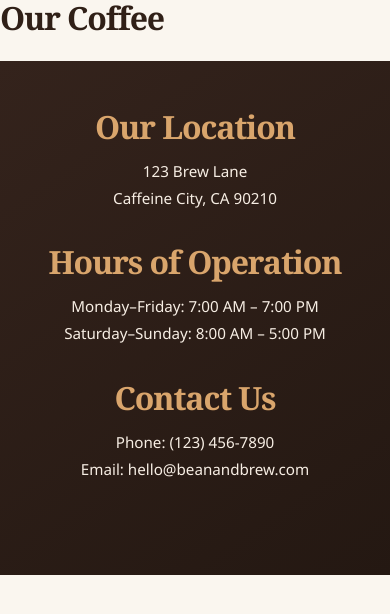
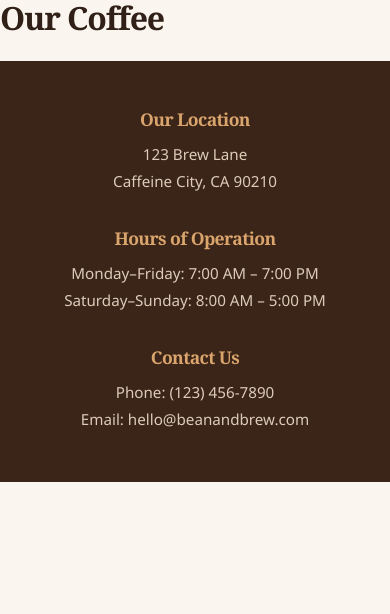
Before and after one commit to kabilhussain/N8NTestProject, a React (Vite) app in the folder my-react-app/: page /products in a window 390 px wide. Shown: the top 614 px of the page. Built offline with nearby package versions, Linux system fonts and the light colour scheme.

Commit message:
feat: Style footer information in a centered responsive row  (#14)

```diff
--- a/my-react-app/src/components/Footer.css
+++ b/my-react-app/src/components/Footer.css
@@ -1,20 +1,19 @@
 :root {
-  --footer-coffee: #34231c;
-  --footer-coffee-deep: #241812;
-  --footer-cream: #f5eee4;
-  --footer-muted: #d2c1af;
-  --footer-caramel: #c28a55;
+  --footer-bg: var(--coffee-espresso, #38251b);
+  --footer-text: var(--coffee-cream, #faf6ef);
+  --footer-muted: #ddcbb7;
+  --footer-accent: #d6a77a;
 }
 
 footer,
 .site-footer,
 .footer {
-  position: relative;
-  overflow: hidden;
-  padding: clamp(3rem, 7vw, 5rem) 1.5rem 1.5rem;
-  color: var(--footer-cream);
-  background: linear-gradient(145deg, var(--footer-coffee), var(--footer-coffee-deep));
-  font-family: inherit;
+  box-sizing: border-box;
+  width: 100%;
+  padding: 3.5rem 1.5rem 1.5rem;
+  background: var(--footer-bg);
+  color: var(--footer-text);
+  text-align: center;
 }
 
 footer *,
@@ -23,286 +22,130 @@ footer *,
   box-sizing: border-box;
 }
 
+footer .footer-content,
+footer .footer-info,
+footer .footer-details,
+footer .footer-columns,
+.site-footer .footer-content,
+.site-footer .footer-info,
+.site-footer .footer-details,
+.site-footer .footer-columns,
+.footer .footer-content,
+.footer .footer-info,
+.footer .footer-details,
+.footer .footer-columns {
+  display: grid;
+  grid-template-columns: repeat(3, minmax(0, 1fr));
+  align-items: start;
+  gap: 2rem;
+  width: min(100%, 1100px);
+  margin: 0 auto;
+}
+
+footer .footer-section,
+footer .footer-column,
+.site-footer .footer-section,
+.site-footer .footer-column,
+.footer .footer-section,
+.footer .footer-column {
+  min-width: 0;
+  text-align: center;
+}
+
+footer h2,
+footer h3,
+footer h4,
+.site-footer h2,
+.site-footer h3,
+.site-footer h4,
+.footer h2,
+.footer h3,
+.footer h4 {
+  margin: 0 0 0.9rem;
+  color: var(--footer-accent);
+  font-size: 1.1rem;
+  font-weight: 700;
+}
+
+footer p,
+footer address,
+.site-footer p,
+.site-footer address,
+.footer p,
+.footer address {
+  margin: 0.35rem 0;
+  color: var(--footer-muted);
+  font-size: 0.95rem;
+  line-height: 1.7;
+  font-style: normal;
+  overflow-wrap: anywhere;
+}
+
 footer a,
 .site-footer a,
 .footer a {
-  color: inherit;
+  color: var(--footer-muted);
   text-decoration: none;
-  transition: color 180ms ease, opacity 180ms ease;
+  transition: color 180ms ease;
 }
 
 footer a:hover,
+footer a:focus-visible,
 .site-footer a:hover,
-.footer a:hover {
-  color: #e5b47d;
+.site-footer a:focus-visible,
+.footer a:hover,
+.footer a:focus-visible {
+  color: var(--footer-accent);
 }
 
-footer a:focus-visible,
-.site-footer a:focus-visible,
-.footer a:focus-visible {
-  outline: 2px solid #e5b47d;
-  outline-offset: 4px;
-  border-radius: 2px;
-}
-
-.footer-container,
-.footer-inner,
-.footer-content {
-  position: relative;
-  z-index: 1;
-  width: min(100%, 1120px);
-  margin-inline: auto;
-}
-
-.footer-content {
-  display: grid;
-  grid-template-columns: minmax(220px, 1.4fr) repeat(2, minmax(150px, 1fr));
-  gap: clamp(2rem, 6vw, 5rem);
-  align-items: start;
-  padding-bottom: 2.75rem;
-}
-
-.footer-brand,
-.footer-section {
-  min-width: 0;
-}
-
-.footer-brand h2,
-.footer-brand h3,
-.footer-section h2,
-.footer-section h3,
-.footer-title {
-  margin: 0 0 1rem;
-  color: var(--footer-cream);
-  font-size: 1.05rem;
-  font-weight: 700;
-  line-height: 1.35;
-  letter-spacing: 0.015em;
-}
-
-.footer-brand p,
-.footer-description,
-.footer-section p {
-  max-width: 34rem;
-  margin: 0;
-  color: var(--footer-muted);
-  font-size: 0.925rem;
-  line-height: 1.75;
-}
-
-.footer-links,
-.footer-nav,
-.footer-section ul {
-  display: grid;
-  gap: 0.75rem;
-  margin: 0;
-  padding: 0;
-  list-style: none;
-}
-
-.footer-links a,
-.footer-nav a,
-.footer-section li a {
-  display: inline-flex;
-  align-items: center;
-  min-height: 1.5rem;
-  color: var(--footer-muted);
-  font-size: 0.9rem;
-  line-height: 1.5;
-}
-
-.footer-links a:hover,
-.footer-nav a:hover,
-.footer-section li a:hover {
-  color: #e5b47d;
-}
-
-.footer-socials,
-.footer-social-links {
-  display: flex;
-  flex-wrap: wrap;
-  align-items: center;
-  gap: 0.75rem;
-  margin-top: 1.25rem;
-}
-
-.footer-socials a,
-.footer-social-links a {
-  display: inline-flex;
-  align-items: center;
-  justify-content: center;
-  width: 2.5rem;
-  height: 2.5rem;
-  border: 1px solid rgb(245 238 228 / 20%);
-  border-radius: 50%;
-  color: var(--footer-cream);
-}
-
-.footer-socials a:hover,
-.footer-social-links a:hover {
-  border-color: #e5b47d;
-  background: rgb(229 180 125 / 10%);
-}
-
-.footer-bottom,
-.footer-legal {
-  display: flex;
-  flex-wrap: wrap;
-  justify-content: space-between;
-  align-items: center;
-  gap: 1rem 2rem;
-  width: min(100%, 1120px);
-  margin: 0 auto;
+footer .footer-bottom,
+.site-footer .footer-bottom,
+.footer .footer-bottom {
+  width: min(100%, 1100px);
+  margin: 2.5rem auto 0;
   padding-top: 1.25rem;
-  border-top: 1px solid rgb(245 238 228 / 16%);
-}
-
-.footer-bottom p,
-.footer-legal p,
-.footer-copyright {
-  margin: 0;
-  color: var(--footer-muted);
-  font-size: 0.825rem;
-  line-height: 1.6;
-}
-
-.footer-legal-links {
-  display: flex;
-  flex-wrap: wrap;
-  gap: 0.65rem 1.25rem;
-}
-
-.footer-legal-links a {
-  color: var(--footer-muted);
-  font-size: 0.825rem;
-  line-height: 1.6;
-}
-
-/* Optional decorative cup and steam animation for footer artwork. */
-.footer-cup,
-.coffee-cup {
-  position: relative;
-  display: inline-block;
-  width: 2.5rem;
-  height: 1.8rem;
-  margin: 0.5rem;
-  border: 2px solid #e5b47d;
-  border-top: 0;
-  border-radius: 0 0 0.55rem 0.55rem;
-  background: rgb(194 138 85 / 18%);
-  transform-origin: center bottom;
-  animation: footer-cup-bob 3.2s ease-in-out infinite;
-}
-
-.footer-cup::after,
-.coffee-cup::after {
-  position: absolute;
-  top: 0.25rem;
-  right: -0.7rem;
-  width: 0.55rem;
-  height: 0.7rem;
-  border: 2px solid #e5b47d;
-  border-left: 0;
-  border-radius: 0 0.5rem 0.5rem 0;
-  content: "";
-}
-
-.footer-cup::before,
-.coffee-cup::before {
-  position: absolute;
-  bottom: calc(100% + 0.2rem);
-  left: 50%;
-  width: 0.35rem;
-  height: 0.8rem;
-  border-radius: 50%;
-  background: rgb(245 238 228 / 55%);
-  content: "";
-  filter: blur(2px);
-  transform: translateX(-50%);
-  animation: footer-steam 2.4s ease-in-out infinite;
-}
-
-@keyframes footer-cup-bob {
-  0%,
-  100% {
-    transform: translateY(0) rotate(-2deg);
-  }
-
-  50% {
-    transform: translateY(-5px) rotate(2deg);
-  }
-}
-
-@keyframes footer-steam {
-  0% {
-    opacity: 0;
-    transform: translate(-50%, 4px) scaleY(0.7);
-  }
-
-  40% {
-    opacity: 0.65;
-  }
-
-  100% {
-    opacity: 0;
-    transform: translate(-50%, -7px) scaleY(1.2);
-  }
+  border-top: 1px solid rgb(250 246 239 / 18%);
+  text-align: center;
 }
 
 @media (max-width: 700px) {
   footer,
   .site-footer,
   .footer {
-    padding: 3rem 1.25rem 1.25rem;
+    padding: 2.75rem 1.25rem 1.25rem;
   }
 
-  .footer-content {
+  footer .footer-content,
+  footer .footer-info,
+  footer .footer-details,
+  footer .footer-columns,
+  .site-footer .footer-content,
+  .site-footer .footer-info,
+  .site-footer .footer-details,
+  .site-footer .footer-columns,
+  .footer .footer-content,
+  .footer .footer-info,
+  .footer .footer-details,
+  .footer .footer-columns {
     grid-template-columns: repeat(2, minmax(0, 1fr));
-    gap: 2rem 1.5rem;
-  }
-
-  .footer-brand {
-    grid-column: 1 / -1;
-  }
-
-  .footer-bottom,
-  .footer-legal {
-    align-items: flex-start;
+    gap: 1.75rem 1.25rem;
   }
 }
 
-@media (max-width: 460px) {
-  .footer-content {
+@media (max-width: 480px) {
+  footer .footer-content,
+  footer .footer-info,
+  footer .footer-details,
+  footer .footer-columns,
+  .site-footer .footer-content,
+  .site-footer .footer-info,
+  .site-footer .footer-details,
+  .site-footer .footer-columns,
+  .footer .footer-content,
+  .footer .footer-info,
+  .footer .footer-details,
+  .footer .footer-columns {
     grid-template-columns: 1fr;
-    gap: 1.75rem;
-  }
-
-  .footer-brand {
-    grid-column: auto;
-  }
-
-  .footer-bottom,
-  .footer-legal {
-    flex-direction: column;
-    gap: 0.75rem;
-  }
-
-  .footer-legal-links {
-    gap: 0.5rem 1rem;
+    gap: 1.5rem;
   }
 }
-
-@media (prefers-reduced-motion: reduce) {
-  .footer-cup,
-  .coffee-cup,
-  .footer-cup::before,
-  .coffee-cup::before {
-    animation: none;
-  }
-
-  footer a,
-  .site-footer a,
-  .footer a {
-    transition: none;
-  }
-}
```
